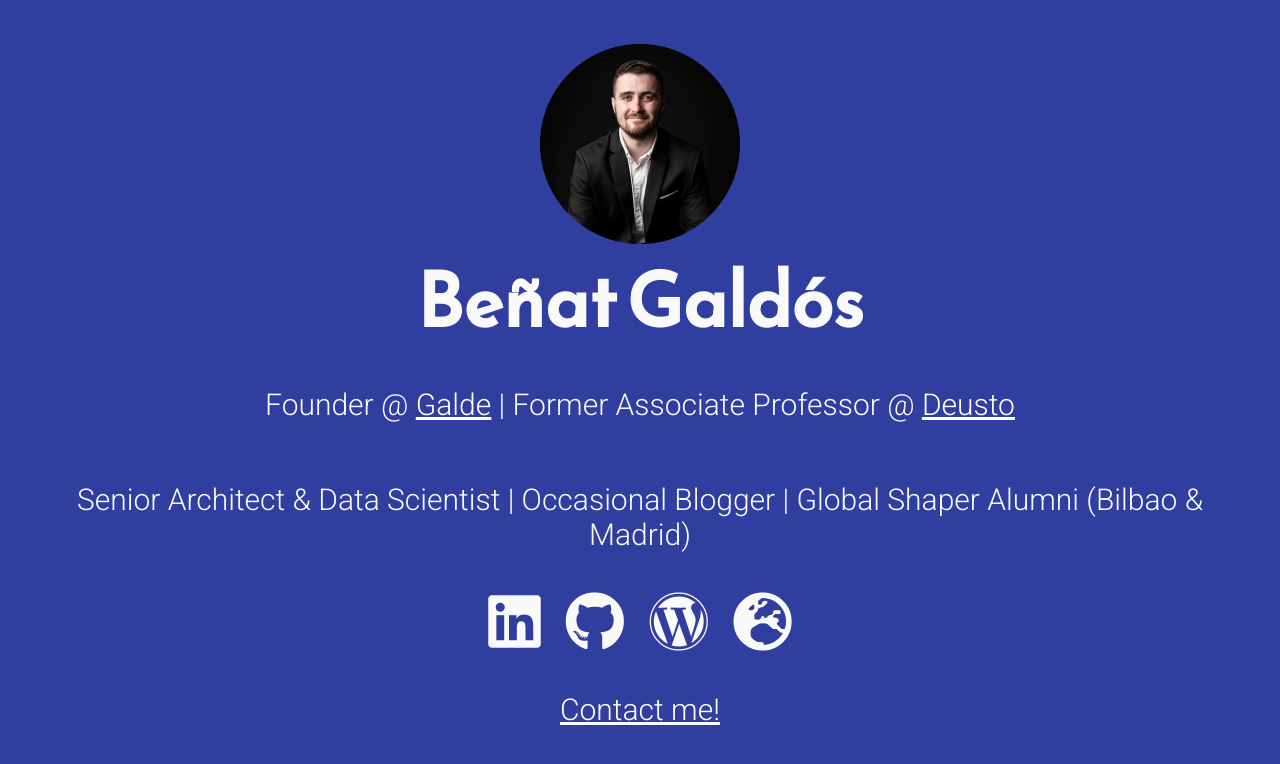
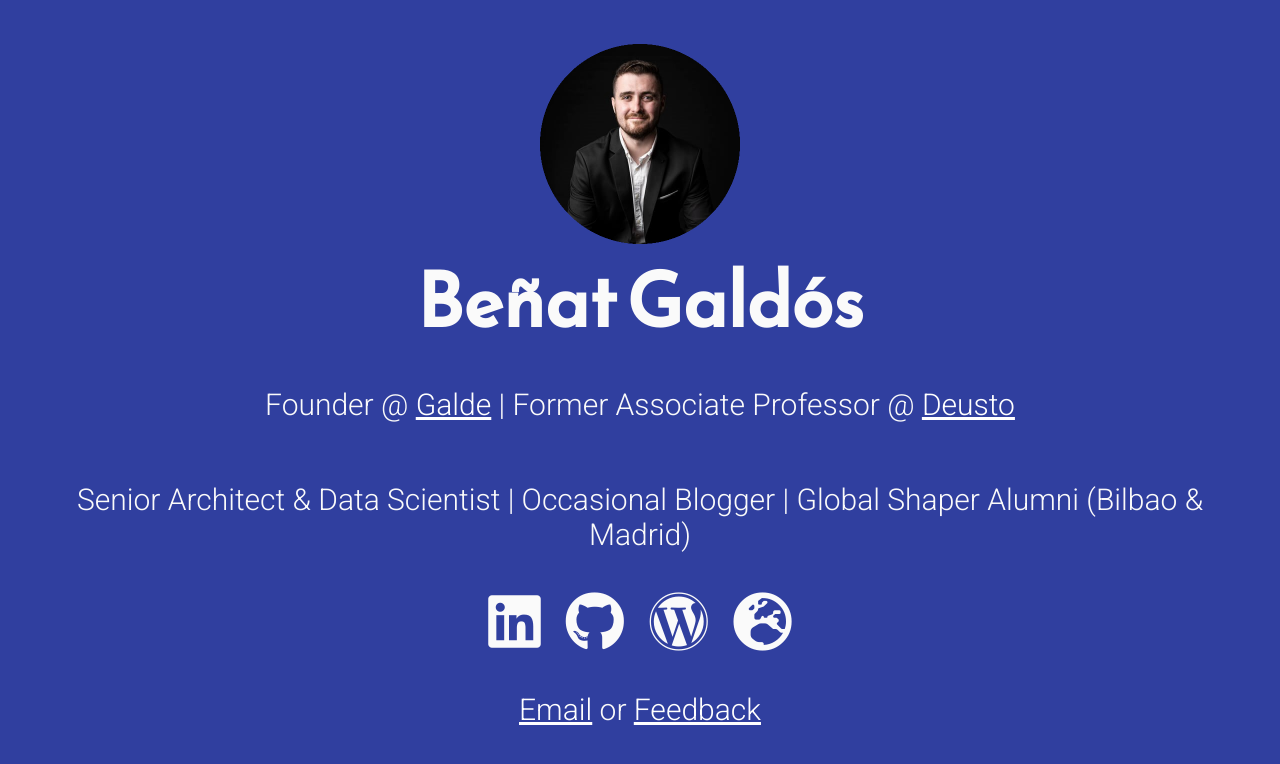
Before and after one commit to Benny96/Benny96.github.io, a plain HTML site: page index.html in a window 1280 px wide. Drawn offline with Linux system fonts and the light colour scheme.

Commit message:
Update index.html
Add feedback tab.

```diff
--- a/index.html
+++ b/index.html
@@ -44,7 +44,7 @@
 				<a target="_blank" href="https://www.globalshapers.org/home"><i class="fas fa-globe-europe"></i></a>
 	    	</div>
 	    	<div class="contact">
-	    		<a href="mailto:benatgalaizp@gmail.com">Contact me!</a>
+	    		<a href="mailto:benatgalaizp@gmail.com">Email</a> or <a href="https://www.admonymous.co/bgaldos">Feedback</a>
 	    	</div>
 		</main>
 	</body>
```
